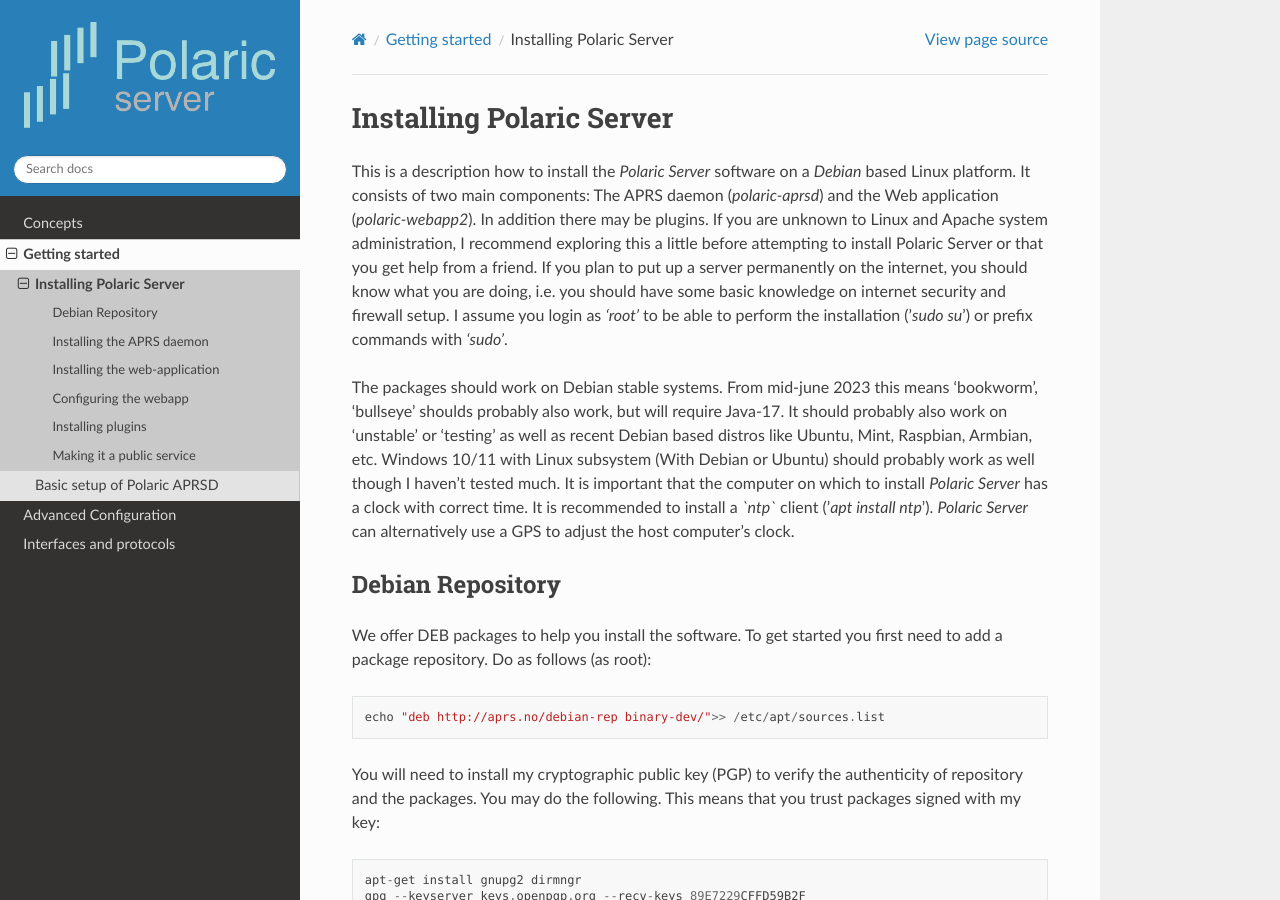
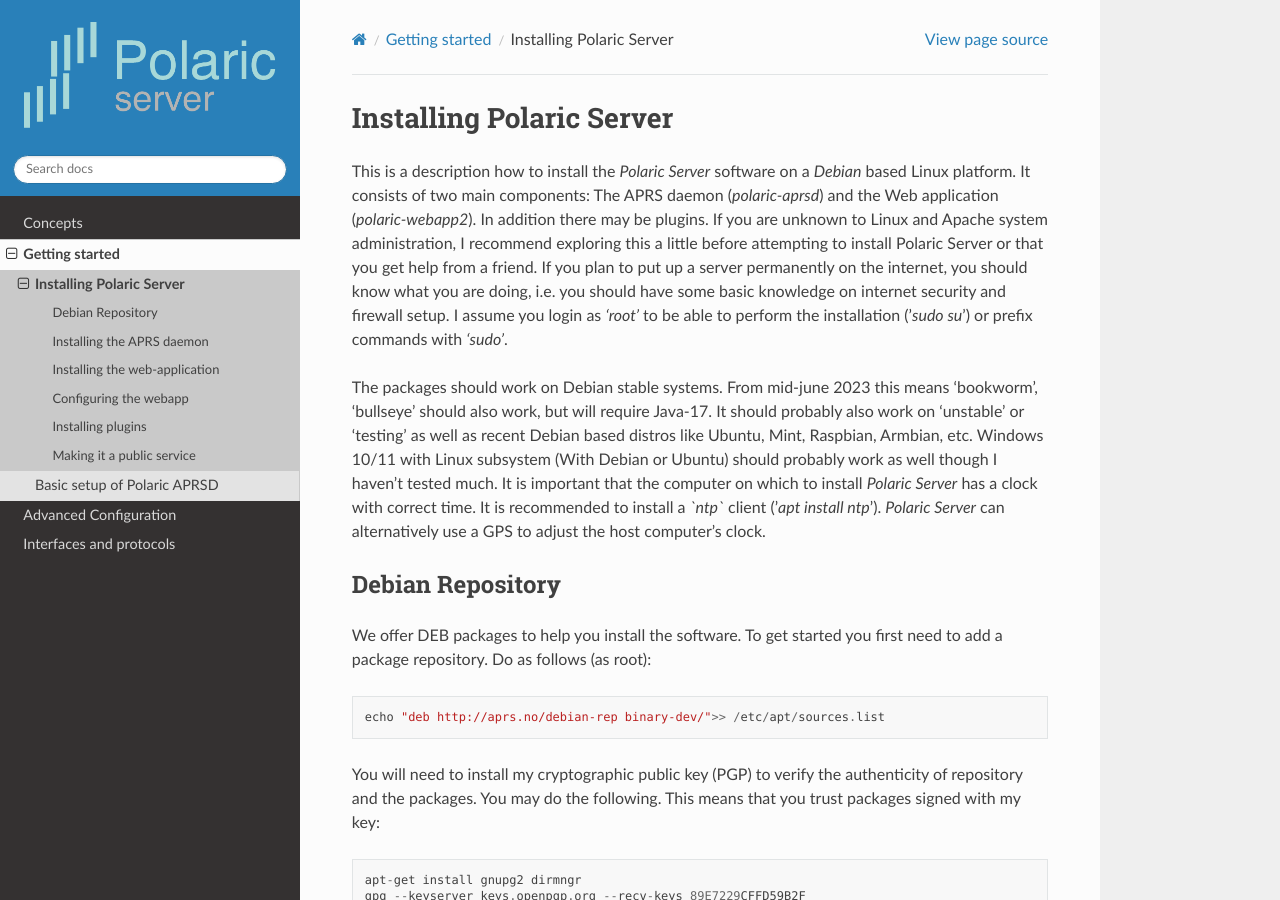
Before and after one commit to joakimsk/docs, a Sphinx documentation site: the page built from docs/source/install.rst, in a window 1280 px wide and 900 px high. Built offline with Sphinx 7.4.7 and the Read the Docs theme 2.0.0, drawn with Linux system fonts in a browser that asks for light colours.

Commit message:
Update install.rst

```diff
--- a/docs/source/install.rst
+++ b/docs/source/install.rst
@@ -4,7 +4,7 @@
 
 This is a description how to install the *Polaric Server* software on a *Debian* based Linux platform. It consists of two main components: The APRS daemon (*polaric-aprsd*) and the Web application (*polaric-webapp2*). In addition there may be plugins. If you are unknown to Linux and Apache system administration, I recommend exploring this a little before attempting to install Polaric Server or that you get help from a friend. If you plan to put up a server permanently on the internet, you should know what you are doing, i.e. you should have some basic knowledge on internet security and firewall setup. I assume you login as *'root'* to be able to perform the installation ('`sudo su`') or prefix commands with *'sudo'*.
 
-The packages should work on Debian stable systems. From mid-june 2023 this means 'bookworm', 'bullseye' shoulds probably also work, but will require Java-17. It should probably also work on 'unstable' or 'testing' as well as recent Debian based distros like Ubuntu, Mint, Raspbian, Armbian, etc. Windows 10/11 with Linux subsystem (With Debian or Ubuntu) should probably work as well though I haven't tested much. It is important that the computer on which to install *Polaric Server* has a clock with correct time. It is recommended to install a *`ntp`* client ('`apt install ntp`'). *Polaric Server* can alternatively use a GPS to adjust the host computer's clock.
+The packages should work on Debian stable systems. From mid-june 2023 this means 'bookworm', 'bullseye' should also work, but will require Java-17. It should probably also work on 'unstable' or 'testing' as well as recent Debian based distros like Ubuntu, Mint, Raspbian, Armbian, etc. Windows 10/11 with Linux subsystem (With Debian or Ubuntu) should probably work as well though I haven't tested much. It is important that the computer on which to install *Polaric Server* has a clock with correct time. It is recommended to install a *`ntp`* client ('`apt install ntp`'). *Polaric Server* can alternatively use a GPS to adjust the host computer's clock.
 
 Debian Repository
 -----------------
```
